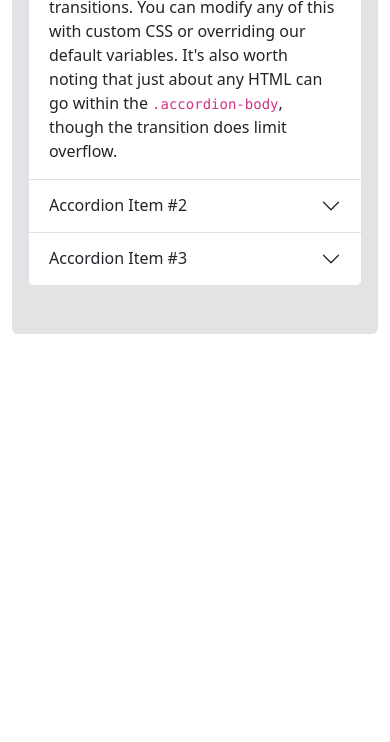
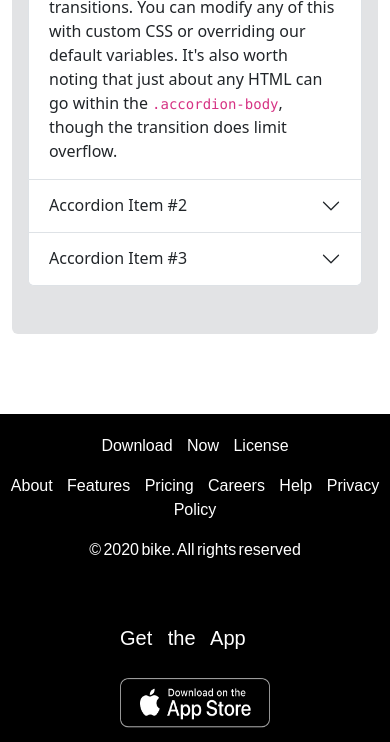
Before and after one commit to tusarallen/bikerz-zone, a plain HTML site: page index.html in a window 390 px wide. Shown: the part 5622-6364 px from the top of the page. Before the commit the page ends 5956 px from the top, so only its background shows below. Drawn offline with nearby package versions, Linux system fonts and the light colour scheme.

Commit message:
done responsive bikerz-zone project

```diff
--- a/css/styles.css
+++ b/css/styles.css
@@ -11,3 +11,56 @@
 .w-25{
     width: 75%!important;
 }
+
+/*------------------------footer section styles----------------------*/
+
+.footer-section-area{
+    border-radius: 100px;
+    margin-top: 80px;
+    font-family:Arial, Helvetica, sans-serif;
+
+}
+.footer-section{
+    width: 100%;
+    height: 100%;
+    background-color: black;
+    color: white;
+    display: flex;
+    justify-content: space-around;
+    align-items: center;
+    word-spacing: 10px;
+}
+.footer-icon{
+    display: flex;
+    flex-direction: column;
+    gap: 20px;
+}
+.icon1{
+width: 150px;
+height: 50px;
+}
+.icon2{
+width: 150px;
+height: 50px;
+}
+.word{
+    word-spacing: -2px;
+}
+
+/*---------------------------------------------------------------------------------------------------------------------------------------------
+                         MEDIA QUAERY
+ ------------------------------------------------------------------------------------------------------------------------------------------ */
+
+
+@media only screen and (max-width:576px) {
+    .footer-section{
+        flex-direction: column;
+    }
+    .footer-text{
+        padding-top: 20px;
+        text-align: center;
+    }
+    .footer-icon{
+        padding-bottom: 20px;
+    }
+}
--- a/index.html
+++ b/index.html
@@ -11,8 +11,8 @@
   <script src="https://kit.fontawesome.com/3ab3a492a0.js" crossorigin="anonymous"></script>
 </head>
 
-<body class="container-lg">
-  <header>
+<body>
+  <header class="container-lg">
     <nav class="navbar navbar-expand-lg bg-body-tertiary">
       <div class="container-fluid">
         <a class="navbar-brand" href="#">Bikerz Zone</a>
@@ -105,7 +105,7 @@
   </header>
 
   <!-- main  -->
-  <main>
+  <main class="container-lg">
     <!-- hot bikes section  -->
 
     <section class="text-start text-md-center mt-5">
@@ -285,8 +285,19 @@
   </main>
 
   <!-- footer  -->
-  <footer>
-
+  <footer class="footer-section-area">
+  <section class="footer-section">
+   <div class="footer-text">
+    <p>Download Now License</p>
+    <p>About Features Pricing Careers Help Privacy Policy</p>
+    <p class="word mt-2">© 2020 bike. All rights reserved</p>
+   </div>
+   <div class="footer-icon">
+    <h5 class="mt-5">Get the App</h5>
+    <img class="icon1" src="./images/ios.png" alt="">
+    <img class="icon2 mb-3" src="./images/android.png" alt="">
+   </div>
+  </section>
   </footer>
 
   <!-- bootstrap js file  -->
```
